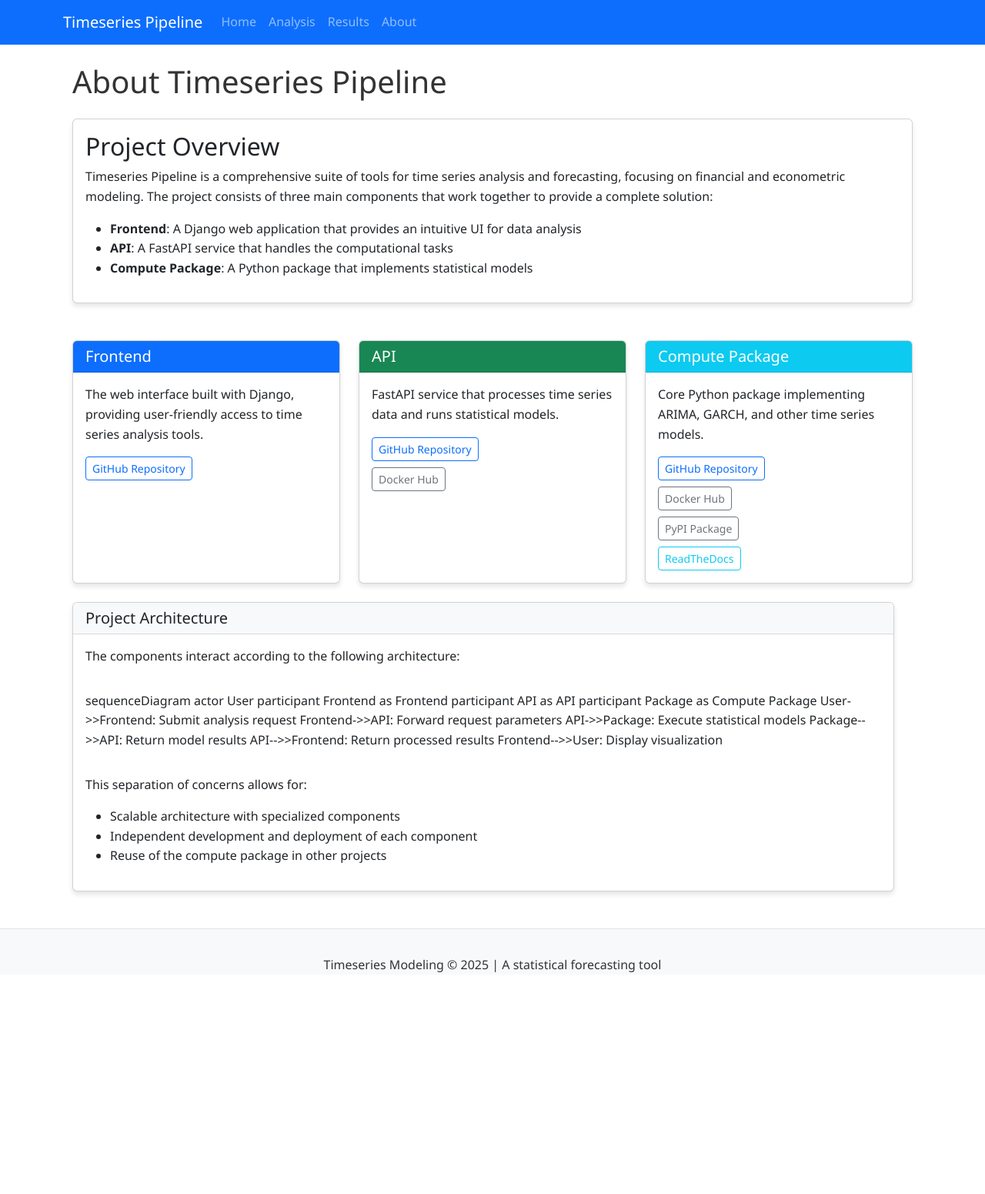
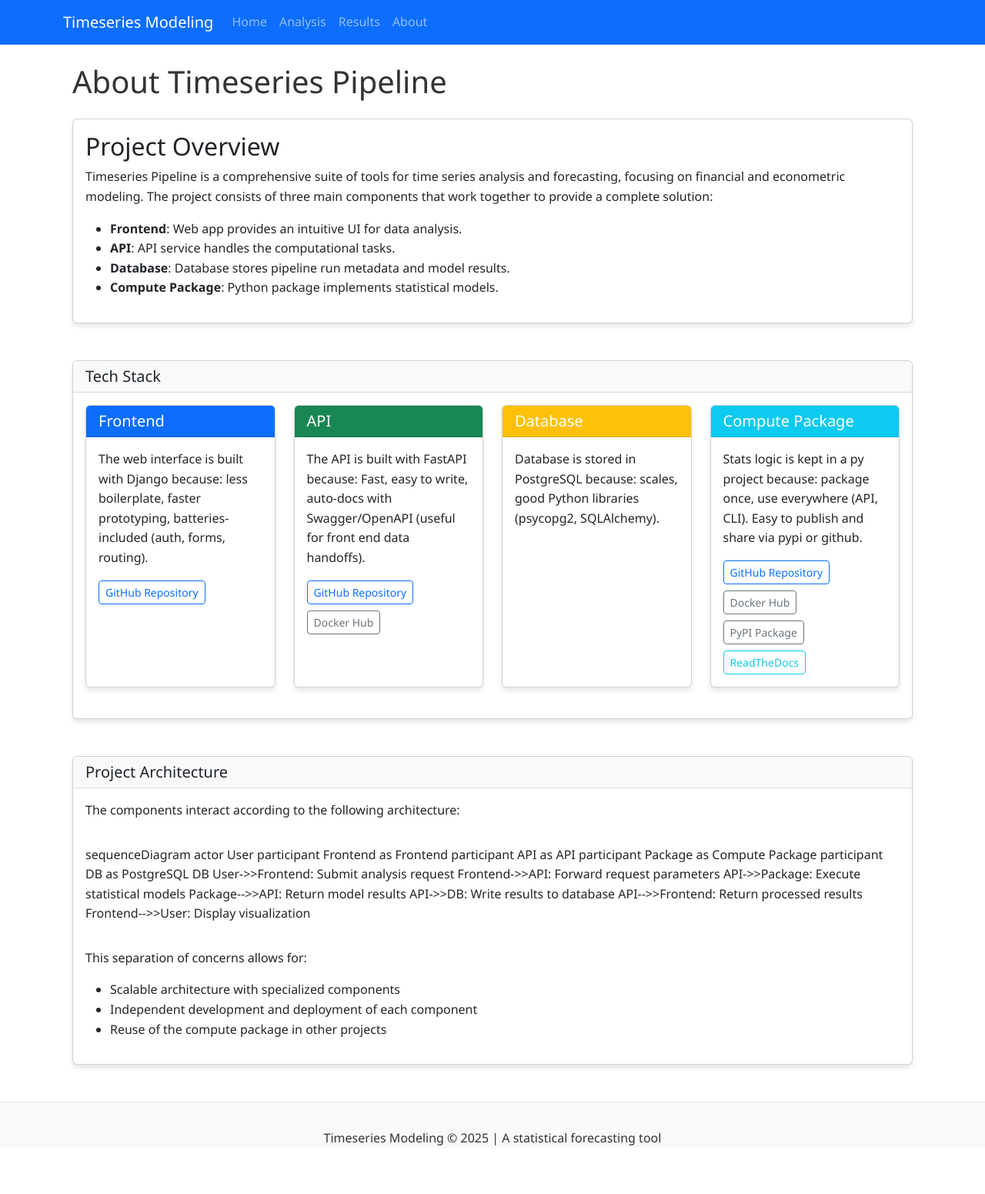
Before and after one commit to garthmortensen/timeseries-frontend, a Django app: page /about/ in a window 1280 px wide. Shown: the whole page at 77% size. Before the commit the page ends 1263 px from the top, so only its background shows below. Run offline with Django 5.2, Linux system fonts and the light colour scheme; some libraries are stand-ins or nearby versions.

Commit message:
Docs: Update language

```diff
--- a/templates/base.html
+++ b/templates/base.html
@@ -56,7 +56,7 @@
     <!-- Navigation -->
     <nav class="navbar navbar-expand-lg navbar-dark bg-primary" aria-label="Main Navigation">
         <div class="container">
-            <a class="navbar-brand" href="{% url 'timeseries:index' %}">Timeseries Pipeline</a>
+            <a class="navbar-brand" href="{% url 'timeseries:index' %}">Timeseries Modeling</a>
             <button class="navbar-toggler" type="button" data-bs-toggle="collapse" data-bs-target="#navbarNav"
                     aria-controls="navbarNav" aria-expanded="false" aria-label="Toggle navigation">
                 <span class="navbar-toggler-icon"></span>
--- a/templates/timeseries/about.html
+++ b/templates/timeseries/about.html
@@ -36,23 +36,31 @@
                         that work together to provide a complete solution:
                     </p>
                     <ul>
-                        <li><strong>Frontend</strong>: A Django web application that provides an intuitive UI for data analysis</li>
-                        <li><strong>API</strong>: A FastAPI service that handles the computational tasks</li>
-                        <li><strong>Compute Package</strong>: A Python package that implements statistical models</li>
+                        <li><strong>Frontend</strong>: Web app provides an intuitive UI for data analysis.</li>
+                        <li><strong>API</strong>: API service handles the computational tasks.</li>
+                        <li><strong>Database</strong>: Database stores pipeline run metadata and model results.</li>
+                        <li><strong>Compute Package</strong>: Python package implements statistical models.</li>
                     </ul>
                 </div>
             </div>
         </div>
     </div>
 
+    <div class="row mb-5">
+        <div class="col-md-12">
+            <div class="card">
+                <div class="card-header">
+                    <h3 class="h5 mb-0">Tech Stack</h3>
+                </div>
+                <div class="card-body">
                     <div class="row mb-4">
-        <div class="col-md-4 mb-4">
+                        <div class="col-md-3">
                             <div class="card h-100">
                                 <div class="card-header bg-primary text-white">
                                     <h3 class="card-title h5 mb-0">Frontend</h3>
                                 </div>
                                 <div class="card-body">
-                    <p>The web interface built with Django, providing user-friendly access to time series analysis tools.</p>
+                                    <p>The web interface is built with Django because: less boilerplate, faster prototyping, batteries-included (auth, forms, routing).</p>
                                     <a href="https://github.com/garthmortensen/timeseries-frontend" class="btn btn-outline-primary btn-sm" target="_blank">
                                         <i class="bi bi-github"></i> GitHub Repository
                                     </a>
@@ -60,13 +68,13 @@
                             </div>
                         </div>
 
-        <div class="col-md-4 mb-4">
+                        <div class="col-md-3">
                             <div class="card h-100">
                                 <div class="card-header bg-success text-white">
                                     <h3 class="card-title h5 mb-0">API</h3>
                                 </div>
                                 <div class="card-body">
-                    <p>FastAPI service that processes time series data and runs statistical models.</p>
+                                    <p>The API is built with FastAPI because: Fast, easy to write, auto-docs with Swagger/OpenAPI (useful for front end data handoffs).</p>
                                     <div class="mb-2">
                                         <a href="https://github.com/garthmortensen/timeseries-api" class="btn btn-outline-primary btn-sm" target="_blank">
                                             <i class="bi bi-github"></i> GitHub Repository
@@ -81,13 +89,24 @@
                             </div>
                         </div>
 
-        <div class="col-md-4 mb-4">
+                        <div class="col-md-3">
+                            <div class="card h-100">
+                                <div class="card-header bg-warning text-white">
+                                    <h3 class="card-title h5 mb-0">Database</h3>
+                                </div>
+                                <div class="card-body">
+                                    <p>Database is stored in PostgreSQL because: scales, good Python libraries (psycopg2, SQLAlchemy).</p>
+                                </div>
+                            </div>
+                        </div>
+
+                        <div class="col-md-3">
                             <div class="card h-100">
                                 <div class="card-header bg-info text-white">
                                     <h3 class="card-title h5 mb-0">Compute Package</h3>
                                 </div>
                                 <div class="card-body">
-                    <p>Core Python package implementing ARIMA, GARCH, and other time series models.</p>
+                                    <p>Stats logic is kept in a py project because: package once, use everywhere (API, CLI). Easy to publish and share via pypi or github.</p>
                                     <div class="mb-2">
                                         <a href="https://github.com/garthmortensen/timeseries-compute" class="btn btn-outline-primary btn-sm" target="_blank">
                                             <i class="bi bi-github"></i> GitHub Repository
@@ -111,6 +130,12 @@
                                 </div>
                             </div>
                         </div>
+                    </div> <!-- inner row -->
+                </div>
+            </div>
+        </div>
+    </div>
+
 
     <div class="row">
         <div class="col-md-12">
@@ -127,10 +152,13 @@ sequenceDiagram
                         participant Frontend as Frontend
                         participant API as API
                         participant Package as Compute Package
+                        participant DB as PostgreSQL DB
+
                         User->>Frontend: Submit analysis request
                         Frontend->>API: Forward request parameters
                         API->>Package: Execute statistical models
                         Package-->>API: Return model results
+                        API->>DB: Write results to database
                         API-->>Frontend: Return processed results
                         Frontend-->>User: Display visualization
                     </div>
--- a/templates/timeseries/index.html
+++ b/templates/timeseries/index.html
@@ -9,7 +9,7 @@
     <h1 class="display-4">Timeseries Modeling</h1>
     <p class="lead">Frontend UI for visualizing time series analysis results.</p>
     <hr class="my-4">
-    <p>This app connects to the Timeseries API to analyze financial time series data using ARIMA and GARCH models.</p>
+    <p>This app analyzes financial time series data using ARIMA and GARCH models.</p>
     <a class="btn btn-primary btn-lg" href="{% url 'timeseries:analysis' %}" role="button">Start Analysis</a>
 </div>
 
@@ -20,7 +20,7 @@
                 <h4>Data Sources</h4>
             </div>
             <div class="card-body">
-                <p>Choose between Yahoo Finance market data or synthetic data generation for your analysis.</p>
+                <p>Choose between fetched Yahoo Finance market data or synthetic data generation.</p>
             </div>
         </div>
     </div>
@@ -40,7 +40,7 @@
                 <h4>Visualization</h4>
             </div>
             <div class="card-body">
-                <p>Interactive charts powered by Plotly to explore and interpret your analysis results.</p>
+                <p>Interactive charts to explore and interpret analysis results.</p>
             </div>
         </div>
     </div>
```
Lines whose indentation alone changed are shown as unchanged.
